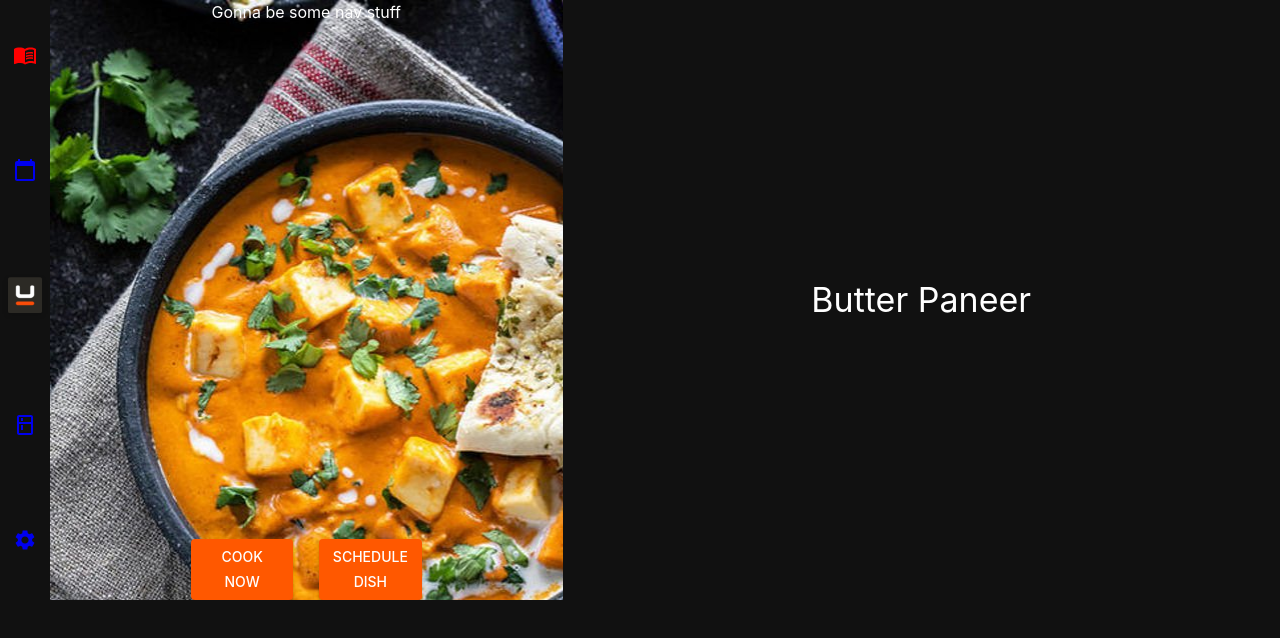
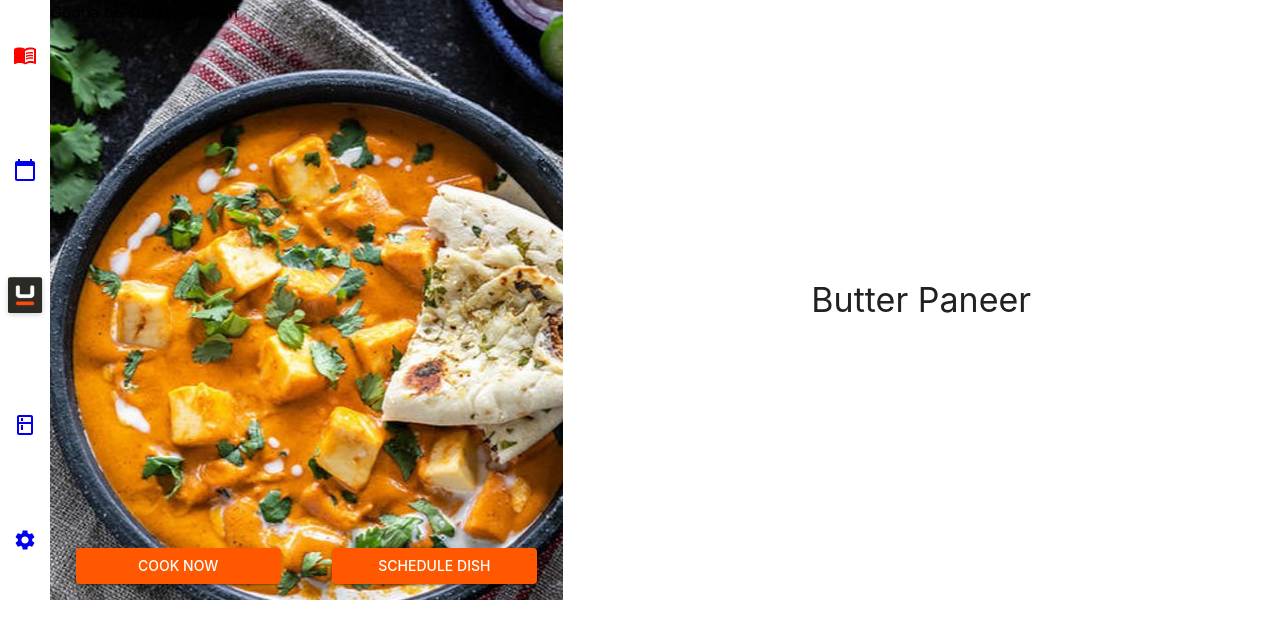
Before and after one commit to arkdev9/electron-ui, a React (Create React App) app: page /recipes/butter-paneer in a window 1280 px wide. Shown: the top 638 px of the page. Built offline with nearby package versions, Linux system fonts and the light colour scheme.

Commit message:
context provider added

```diff
--- a/src/App.jsx
+++ b/src/App.jsx
@@ -10,7 +10,7 @@ import routes from './config/routes'
 // const MQTT_ADDRESS = 'ws://localhost:9000'
 
 function App () {
-  const theme = getTheme({ paletteType: 'dark' })
+  const theme = getTheme({ paletteType: 'light' })
   return (
     <ThemeProvider theme={theme}>
       <CssBaseline />
--- a/src/pages/Recipe.jsx
+++ b/src/pages/Recipe.jsx
@@ -7,8 +7,12 @@ import recipes from '../data/recipes.json'
 import theme from '../config/theme'
 
 const styles = makeStyles(theme => ({
+  columnItem: {
+    width: '100%'
+  },
   buttonGrid: {
-    width: '100%'
+    width: '100%',
+    marginBottom: theme.spacing(2)
   },
   pulledItem: {
     width: '40%',
@@ -19,7 +23,9 @@ const styles = makeStyles(theme => ({
     height: `${theme.constants.windowHeight}px`
   },
   img: {
-    height: `${theme.constants.windowHeight}px`
+    height: `${theme.constants.windowHeight}px`,
+    backgroundRepeat: 'no-repeat',
+    backgroundPosition: 'center'
   }
 }))
 
@@ -61,15 +67,15 @@ export default function Recipe () {
                 alignItems='center'
                 className={classes.forceFullHeight}
               >
-                <Grid item>
+                <Grid item className={classes.columnItem}>
                   <Typography>Gonna be some nav stuff</Typography>
                 </Grid>
-                <Grid item>
+                <Grid item className={classes.columnItem}>
                   <Grid
                     container
                     direction='row'
                     justify='center'
-                    alignItems='flex-end'
+                    alignItems='center'
                     className={classes.buttonGrid}
                   >
                     <Grid item className={classes.pulledItem}>
--- /dev/null
+++ b/src/pages/RiceCooker/CookFlow.jsx
@@ -0,0 +1,73 @@
+import React, { useState } from 'react'
+import {
+  Button,
+  Card,
+  CardHeader,
+  CardContent,
+  Grid,
+  useTheme
+} from '@material-ui/core'
+import styles from './commonStyles'
+
+export default function CookFlow () {
+  const classes = styles(useTheme())
+  const [pointer, setPointer] = useState(0)
+  function Initial () {
+    return (
+      <Card className={classes.wrapper}>
+        <CardHeader title='What do you want to cook?' />
+        <CardContent>
+          <Button
+            color='secondary'
+            variant='outlined'
+            onClick={() => setPointer(1)}
+          >
+            Rice
+          </Button>
+          <Button
+            color='secondary'
+            variant='outlined'
+            onClick={() => setPointer(1)}
+          >
+            Something else
+          </Button>
+        </CardContent>
+      </Card>
+    )
+  }
+  function Presets () {
+    return (
+      <Card className={classes.wrapper}>
+        <CardHeader title='What do you want to cook?' />
+        <CardContent>
+          <Grid container direction='row' justify='center' alignItems='center'>
+            <Grid item>
+              <Card></Card>
+            </Grid>
+            <Grid item>
+              <Card></Card>
+            </Grid>
+            <Grid item>
+              <Card></Card>
+            </Grid>
+            <Grid item>
+              <Card></Card>
+            </Grid>
+            <Grid item>
+              <Card></Card>
+            </Grid>
+            <Grid item>
+              <Card></Card>
+            </Grid>
+          </Grid>
+        </CardContent>
+      </Card>
+    )
+  }
+
+  if (pointer === 0) {
+    return <Initial />
+  } else {
+    return <Presets />
+  }
+}
--- /dev/null
+++ b/src/pages/RiceCooker/CookerContext.js
@@ -0,0 +1,5 @@
+import React from 'react'
+
+const CookerContext = React.createContext()
+
+export default CookerContext
--- /dev/null
+++ b/src/pages/RiceCooker/commonStyles.js
@@ -0,0 +1,13 @@
+import { makeStyles } from '@material-ui/core'
+
+const styles = makeStyles(theme => ({
+  wrapper: {
+    width: '300px',
+    '& .MuiButton-root': {
+      marginTop: `${theme.spacing(1)}px`,
+      width: '100%'
+    }
+  }
+}))
+
+export default styles
--- a/src/pages/RiceCooker.jsx
+++ b/src/pages/RiceCooker/index.jsx
@@ -4,19 +4,12 @@ import {
   CardHeader,
   Button,
   CardContent,
-  makeStyles,
   useTheme
 } from '@material-ui/core'
 
-const styles = makeStyles(theme => ({
-  wrapper: {
-    width: '300px',
-    '& .MuiButton-root': {
-      marginTop: `${theme.spacing(1)}px`,
-      width: '100%'
-    }
-  }
-}))
+import styles from './commonStyles'
+import CookFlow from './CookFlow'
+import CookerContext from './cookerContext'
 
 function WhatDo (props) {
   const classes = styles(useTheme())
@@ -43,22 +36,6 @@ function WhatDo (props) {
   )
 }
 
-function CookFlow () {
-  const classes = styles(useTheme())
-  return (
-    <Card className={classes.wrapper}>
-      <CardHeader title='What do you want to cook?' />
-      <CardContent>
-        <Button color='secondary' variant='outlined'>
-          Rice
-        </Button>
-        <Button color='secondary' variant='outlined'>
-          Something else
-        </Button>
-      </CardContent>
-    </Card>
-  )
-}
 function WarmFlow () {
   const classes = styles(useTheme())
   return (
@@ -91,5 +68,13 @@ export default function RiceCooker () {
     }
   }
 
-  return <>{currentSlide}</>
+  return (
+    <CookerContext.Provider
+      value={{
+        currentSlide: <WhatDo clickHandler={clickHandler} />
+      }}
+    >
+      {currentSlide}
+    </CookerContext.Provider>
+  )
 }
```
Also changed, not shown: 1 other file (tests, documents, lock files or other folders).
